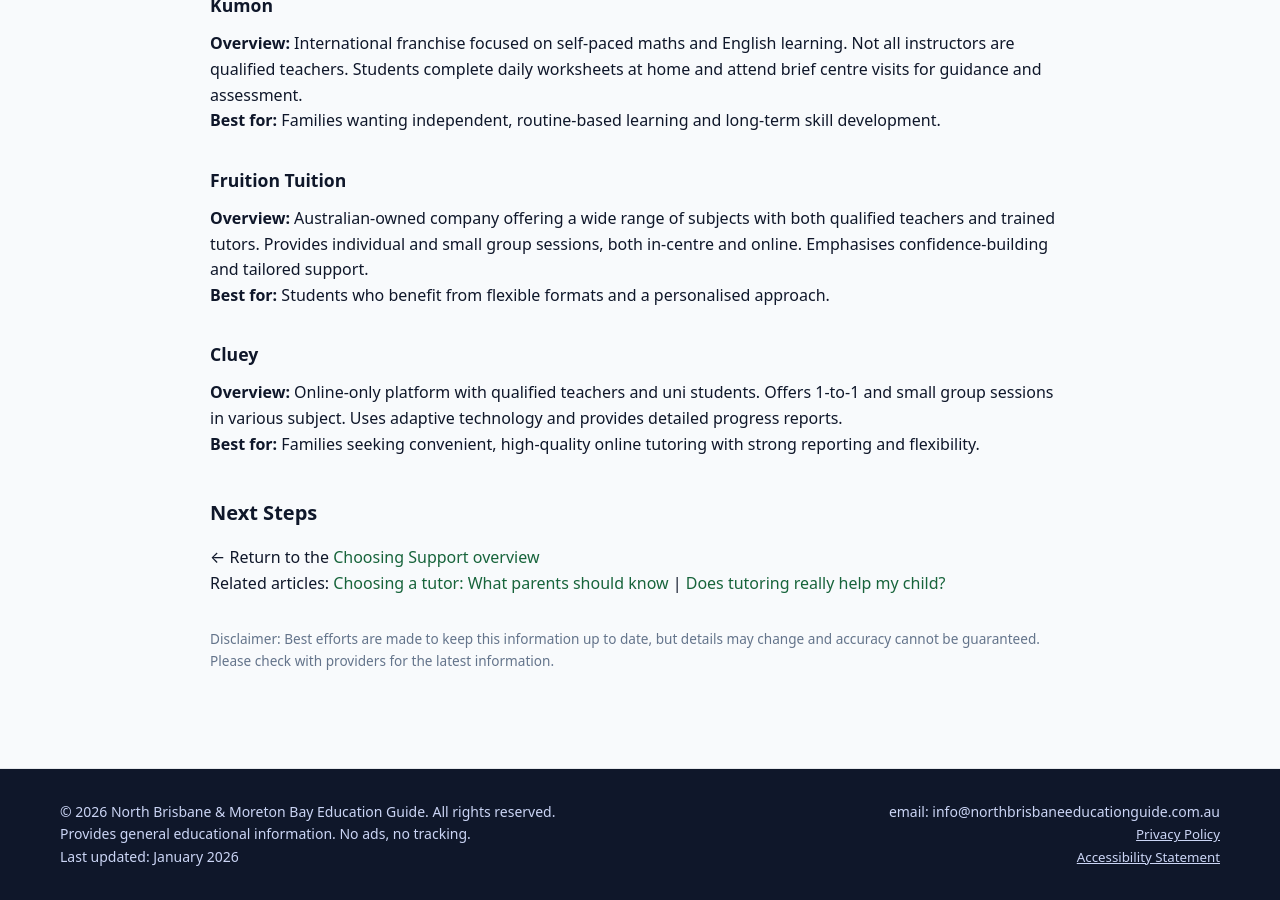
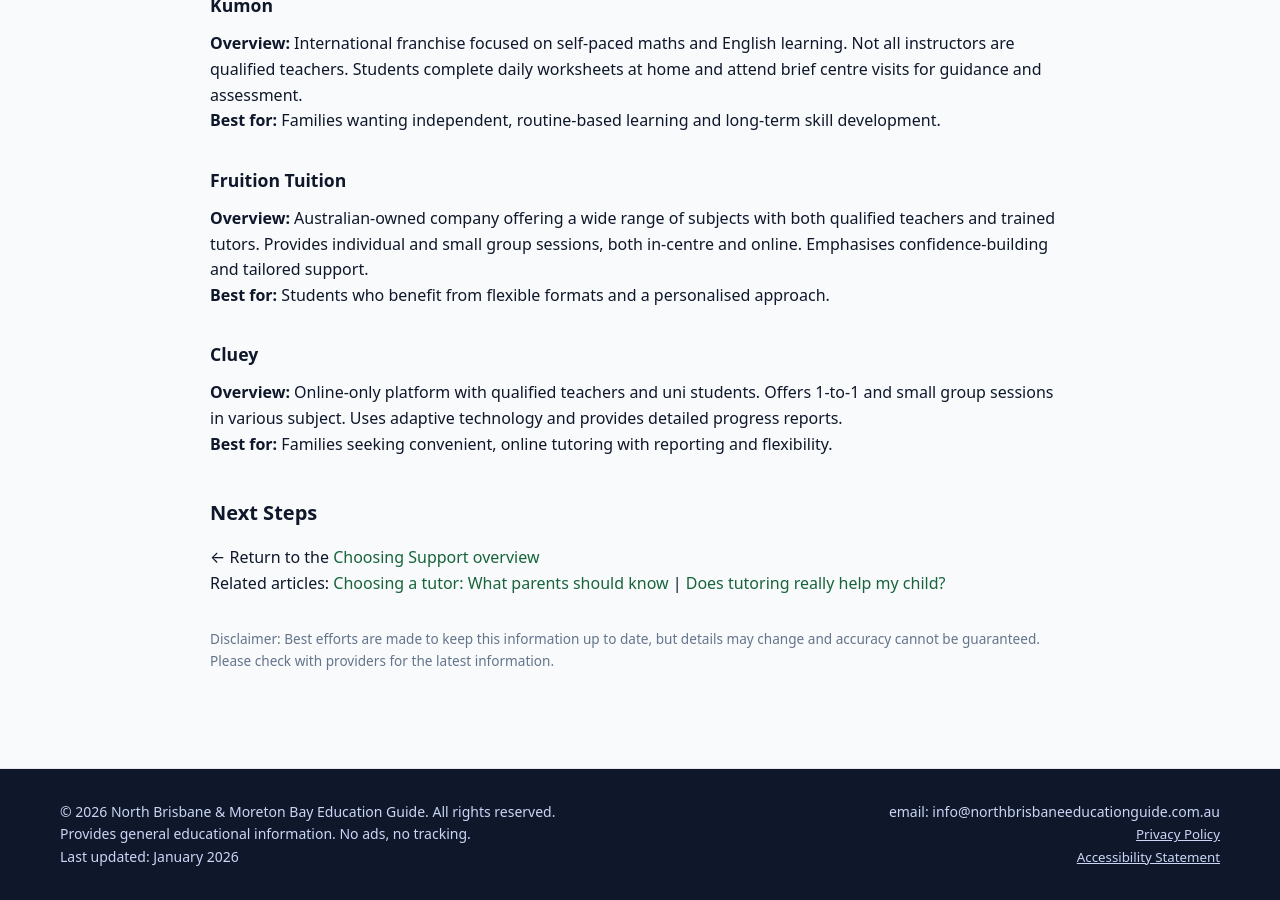
Before and after one commit to drade23/brisbanetutoring, a Jekyll site: the page built from choosing-support/compare-local-tutoring-companies.html, in a window 1280 px wide and 900 px high, scrolled down 1692 px. Built offline with Jekyll 4.4.1, drawn with Linux system fonts in a browser that asks for light colours.

Commit message:
Update Cluey description and clean up HTML comments
Refined the 'Best for' description for Cluey in the tutoring comparison page to remove subjective language. Also cleaned up unnecessary HTML comments for better readability.

```diff
--- a/choosing-support/compare-local-tutoring-companies.html
+++ b/choosing-support/compare-local-tutoring-companies.html
@@ -108,7 +108,7 @@ description: "Compare local tutoring companies in North Brisbane & Moreton Bay.
           <article>
             <h3>Cluey</h3>
             <p><strong>Overview:</strong> Online-only platform with qualified teachers and uni students. Offers 1-to-1 and small group sessions in various subject. Uses adaptive technology and provides detailed progress reports.</p>
-            <p><strong>Best for:</strong> Families seeking convenient, high-quality online tutoring with strong reporting and flexibility.</p>
+            <p><strong>Best for:</strong> Families seeking convenient, online tutoring with reporting and flexibility.</p>
           </article>
         </div>
       </section>
@@ -148,14 +148,7 @@ description: "Compare local tutoring companies in North Brisbane & Moreton Bay.
       }
       </script>
 
-       <!-- Article content -->
-
-
-
-
-
-
-        <!-- Gentle navigation back up -->
+         <!-- Gentle navigation back up -->
       <section class="next-steps">
         <h2>Next Steps</h2>
         <p>
```
Also changed, not shown: 2 other files.
